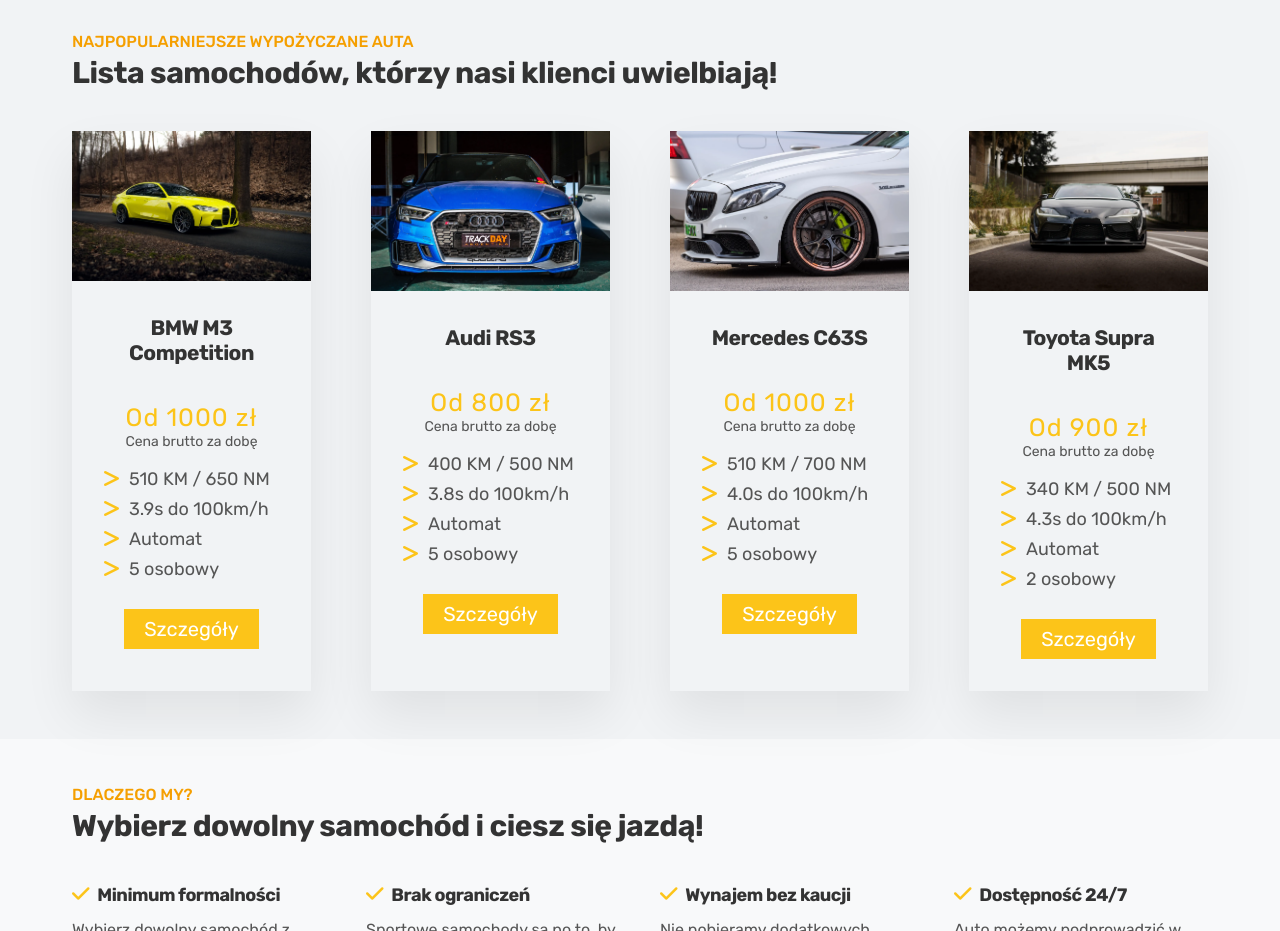
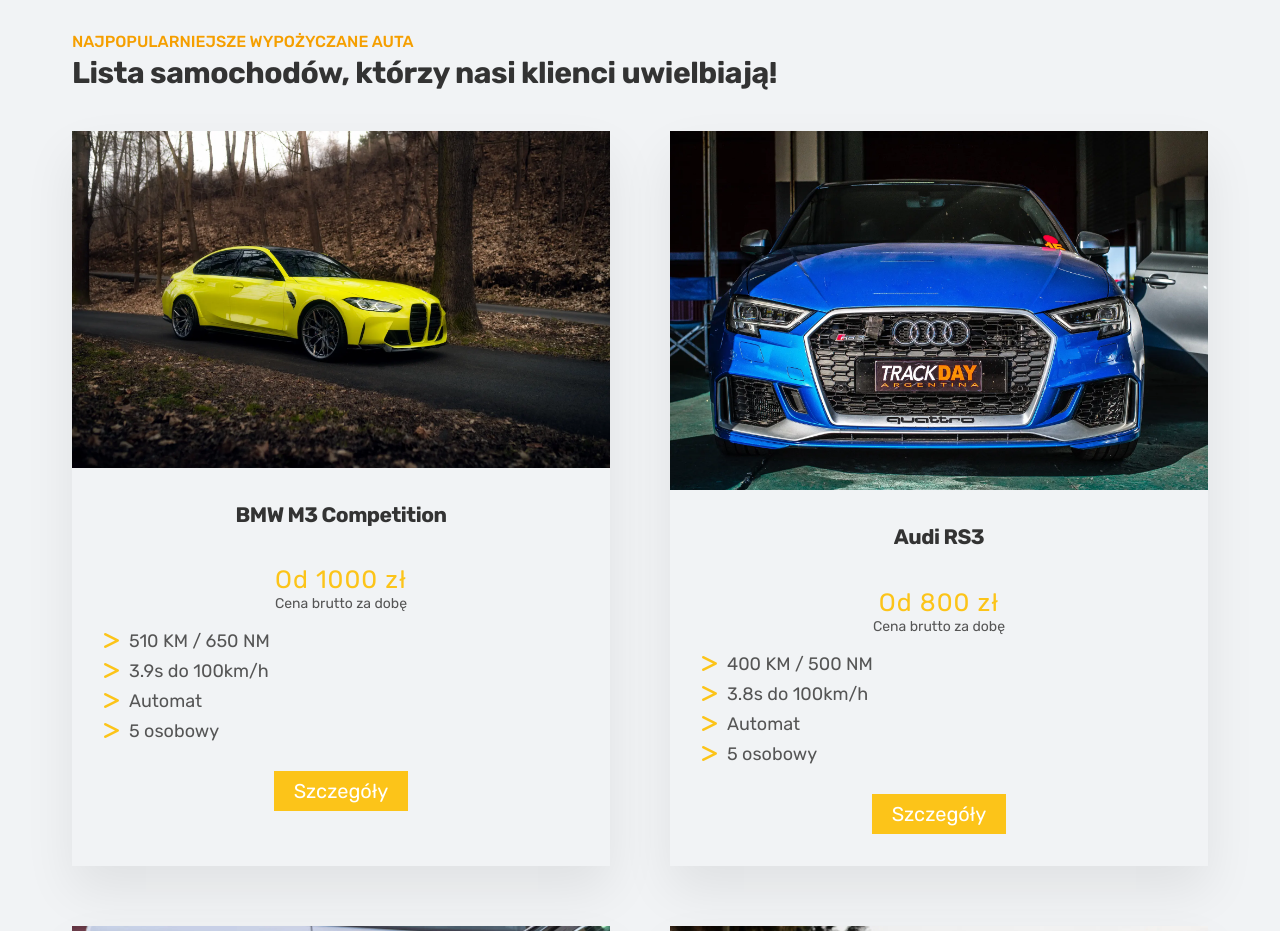
Before and after one commit to mstobiecki/do-odciny.pl, a website: page index.html in a window 1280 px wide. Shown: the part 1160-2091 px from the top of the page. Drawn offline with Linux system fonts and the light colour scheme.

Commit message:
change columns in popular section

```diff
--- a/src/sass/components/_popular.scss
+++ b/src/sass/components/_popular.scss
@@ -67,11 +67,3 @@
 		}
 	}
 }
-
-@media (min-width: 75em) {
-	.popular {
-		&__wrapper {
-			grid-template-columns: repeat(4, 1fr);
-		}
-	}
-}
```
Also changed, not shown: css/style.css, 1 other file.
